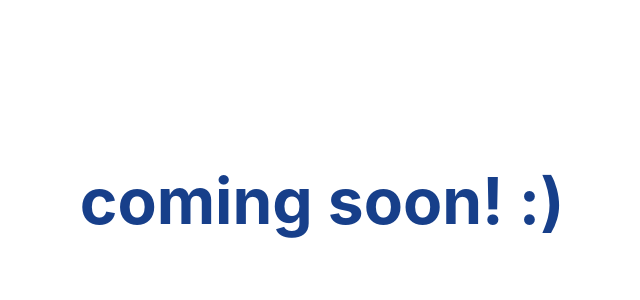
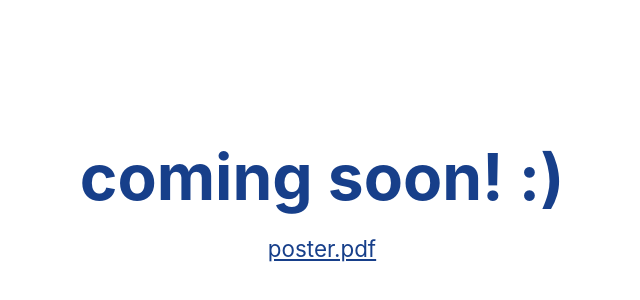
Before and after one commit to ADSInspector/ADSInspector.github.io, a plain HTML site: page index.html in a window 1280 px wide. Shown: the part 200-500 px from the top of the page, without its empty margins (318-958 px from the left). Drawn offline with Linux system fonts and the light colour scheme.

Commit message:
Link poster from placeholder page

```diff
--- a/index.html
+++ b/index.html
@@ -8,10 +8,15 @@
   html,body{height:100%;margin:0}
   body{display:flex;align-items:center;justify-content:center;background:#fff;color:#173f8a;
        font-family:-apple-system,BlinkMacSystemFont,"Segoe UI",Helvetica,Arial,sans-serif}
-  h1{font-size:clamp(2rem,6vw,4rem);font-weight:700;margin:0;text-align:center}
+  main{text-align:center}
+  h1{font-size:clamp(2rem,6vw,4rem);font-weight:700;margin:0}
+  a{display:inline-block;margin-top:1.2rem;font-size:clamp(1rem,2.5vw,1.4rem);color:#173f8a}
 </style>
 </head>
 <body>
+<main>
 <h1>coming soon! :)</h1>
+<a href="poster.pdf">poster.pdf</a>
+</main>
 </body>
 </html>
```
